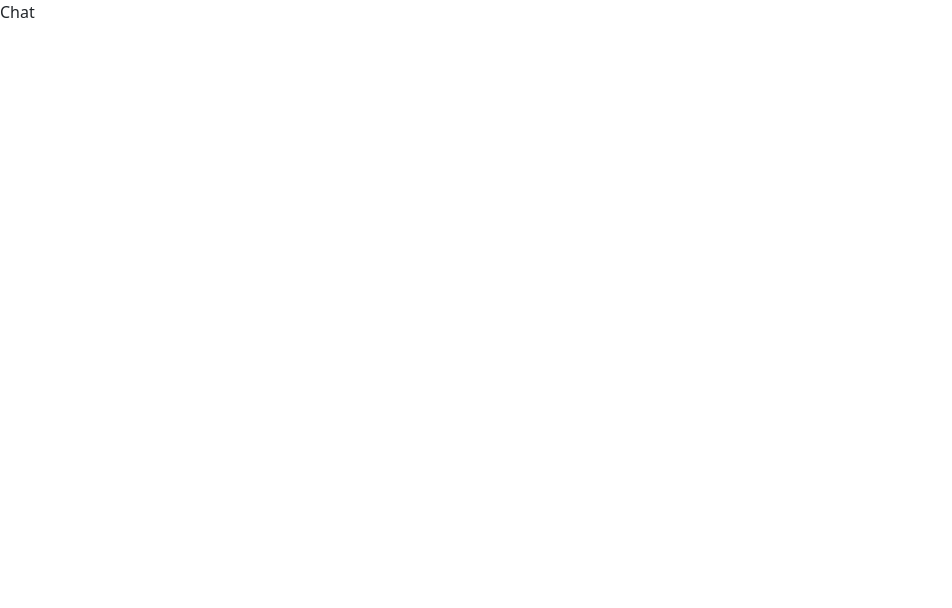
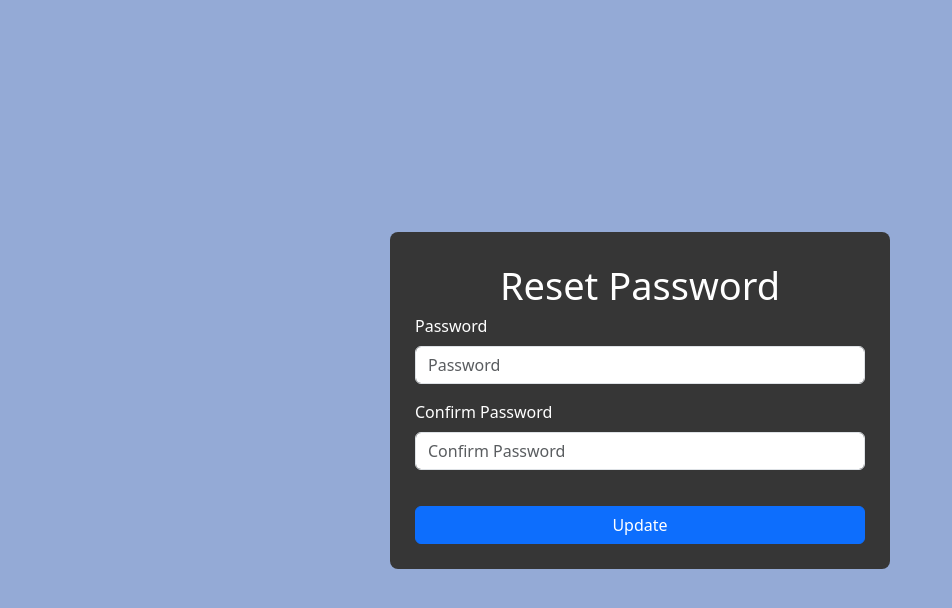
Before and after one commit to HoangFuc/chat-app, a React (Create React App) app in the folder Chat-App-FE/: page /resetpassword/1 in a window 1280 px wide. Before the commit this address led to /. Shown: the top 608 px of the page, without its empty margins (0-952 px from the left). Built offline with nearby package versions, Linux system fonts and the light colour scheme.

Commit message:
Add Reset Password Page

```diff
--- a/Chat-App-FE/src/App.js
+++ b/Chat-App-FE/src/App.js
@@ -4,7 +4,7 @@ import TableUsers from './components/TableUsers';
 import Login from './pages/Login';
 import Chat from './pages/Chat';
 import Register from './pages/Register';
-
+import ResetPassword from './pages/ResetPassword';
 function App() {
   return (
     <div className="app-container">
@@ -13,7 +13,7 @@ function App() {
         <Route path="/" element={<Chat />} />
         <Route path="/login" element={<Login />} />
         <Route path="/register" element={<Register />} />
-
+        <Route path="/resetpassword/:id" element={<ResetPassword />} />
         <Route path="*" element={<Navigate to="/" />} />
       </Routes>
     </div>
--- a/Chat-App-FE/src/index.css
+++ b/Chat-App-FE/src/index.css
@@ -62,7 +62,7 @@ code {
     text-align: center;
     font-size: 38px;
   }
-  .signin {
+  .register {
     background-color: #363636;
     border-radius: 8px;
     width: 500px;
@@ -81,3 +81,38 @@ code {
     font-size: 15px;
   }
 }
+/*Reset password*/
+.container-resetpassword {
+  background-color: #94aad6;
+
+  width: 100%;
+  height: 100%;
+  left: 0;
+  top: 0;
+  position: absolute;
+  align-items: center;
+  display: flex;
+  justify-content: center;
+  .title {
+    text-align: center;
+    font-size: 38px;
+  }
+  .resetpassword {
+    background-color: #363636;
+    border-radius: 8px;
+    width: 500px;
+    color: white;
+    padding: 25px;
+  }
+  Button {
+    margin-top: 20px;
+    width: 450px;
+  }
+  a {
+    text-decoration: none;
+  }
+  .text {
+    padding-top: 15px;
+    font-size: 15px;
+  }
+}
--- a/Chat-App-FE/src/pages/Login.js
+++ b/Chat-App-FE/src/pages/Login.js
@@ -5,11 +5,12 @@ import Form from 'react-bootstrap/Form';
 import axios from 'axios';
 import { ToastContainer, toast } from 'react-toastify';
 import { Helmet } from 'react-helmet';
+import { useNavigate } from 'react-router-dom';
 export default function Login() {
   const [email, setEmail] = useState('');
   const [password, setPassword] = useState('');
   // const [isShowPassword, setIsShowPassword] = useState(false);
-
+  const navigate = useNavigate();
   const handleSubmit = async (e) => {
     e.preventDefault();
 
@@ -25,17 +26,18 @@ export default function Login() {
     // }
     toast.success('Đăng nhập thành công');
   };
-  const handleForgotPass = async (e) => {
-    if (!email) {
-      toast.info('Vui lòng nhập email');
-    } else if (email != db.email) {
-      toast.error('Email không tồn tại');
-    } else {
-      toast.success(
-        'Chúng tôi đã gửi link reset password vào tài khoản email của bạn'
-      );
-    }
-  };
+  // const handleForgotPass = async (e) => {
+  //   if (!email) {
+  //     toast.info('Vui lòng nhập email');
+  //   } else if (email != db.email) {
+  //     toast.error('Email không tồn tại');
+  //   } else {
+  //     toast.success(
+  //       'Chúng tôi đã gửi link reset password vào tài khoản email của bạn'
+  //navigate('/register');
+  //     );
+  //   }
+  // };
   return (
     <div>
       <Helmet>
@@ -64,7 +66,7 @@ export default function Login() {
                 onChange={(e) => setPassword(e.target.value)}
               />
               <div>
-                <a onClick={handleForgotPass}>Forget Password?</a>
+                {/* <a onClick={handleForgotPass}>Forget Password?</a> */}
               </div>
             </Form.Group>
             <Button variant="primary" type="submit" onClick={handleSubmit}>
--- a/Chat-App-FE/src/pages/Register.js
+++ b/Chat-App-FE/src/pages/Register.js
@@ -40,7 +40,7 @@ export default function Register() {
         <title>Register</title>
       </Helmet>
       <div className="container-register">
-        <div className="signin">
+        <div className="register">
           <div className="title">Register</div>
           <Form>
             <Form.Group className="mb-3" controlId="formBasicEmail">
--- /dev/null
+++ b/Chat-App-FE/src/pages/ResetPassword.js
@@ -0,0 +1,56 @@
+import { ToastContainer, toast } from 'react-toastify';
+import { Helmet } from 'react-helmet';
+import { useState } from 'react';
+import Button from 'react-bootstrap/Button';
+import Form from 'react-bootstrap/Form';
+import axios from 'axios';
+import { useNavigate } from 'react-router-dom';
+export default function ResetPassword() {
+  const [password, setPassword] = useState('');
+  const [confirmPassword, setConfirmPassword] = useState('');
+  const navigate = useNavigate();
+  const handleSubmit = async (e) => {
+    navigate('/login');
+  };
+  return (
+    <div>
+      {' '}
+      <Helmet>
+        <title>Reset Password</title>
+      </Helmet>
+      <div className="container-resetpassword">
+        <div className="resetpassword">
+          <div className="title">Reset Password</div>
+          <Form>
+            <Form.Group className="mb-3" controlId="formBasicPassword">
+              <Form.Label>Password</Form.Label>
+              <Form.Control
+                type="password"
+                placeholder="Password"
+                value={password}
+                onChange={(e) => setPassword(e.target.value)}
+              />
+            </Form.Group>
+            <Form.Group className="mb-3" controlId="formBasicPassword">
+              <Form.Label>Confirm Password</Form.Label>
+              <Form.Control
+                type="password"
+                placeholder="Confirm Password"
+                value={confirmPassword}
+                onChange={(e) => setConfirmPassword(e.target.value)}
+              />
+            </Form.Group>
+            <Button variant="primary" type="submit" onClick={handleSubmit}>
+              Update
+            </Button>
+          </Form>
+        </div>
+      </div>
+      <ToastContainer
+        position="bottom-center"
+        limit={1}
+        style={{ width: '500px' }}
+      />
+    </div>
+  );
+}
```
